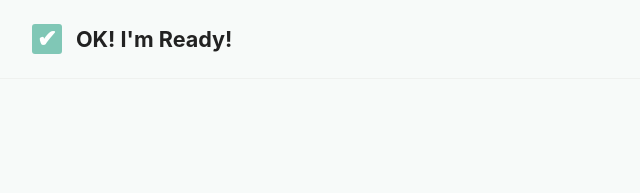
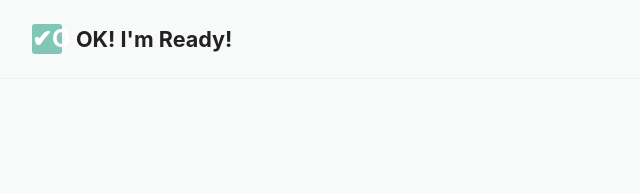
Before and after one commit to terrylvaughan-gif/ok-im-ready-static, a plain HTML site: page list-management.html in a window 1280 px wide. Shown: the top 193 px of the page, 0-640 px from the left. Drawn offline with Linux system fonts and the light colour scheme.

Commit message:
Add files via upload

```diff
--- a/list-management.html
+++ b/list-management.html
@@ -23,7 +23,7 @@
 </head>
 <body>
   <header>
-    <div class="logo"><span>✔</span>OK! I'm Ready!</div>
+    <div class="logo"><span>✔O</span>OK! I'm Ready!</div>
     <nav>
       <a href="index.html">Home</a>
       <a href="privacy.html">Privacy Policy</a>
```
